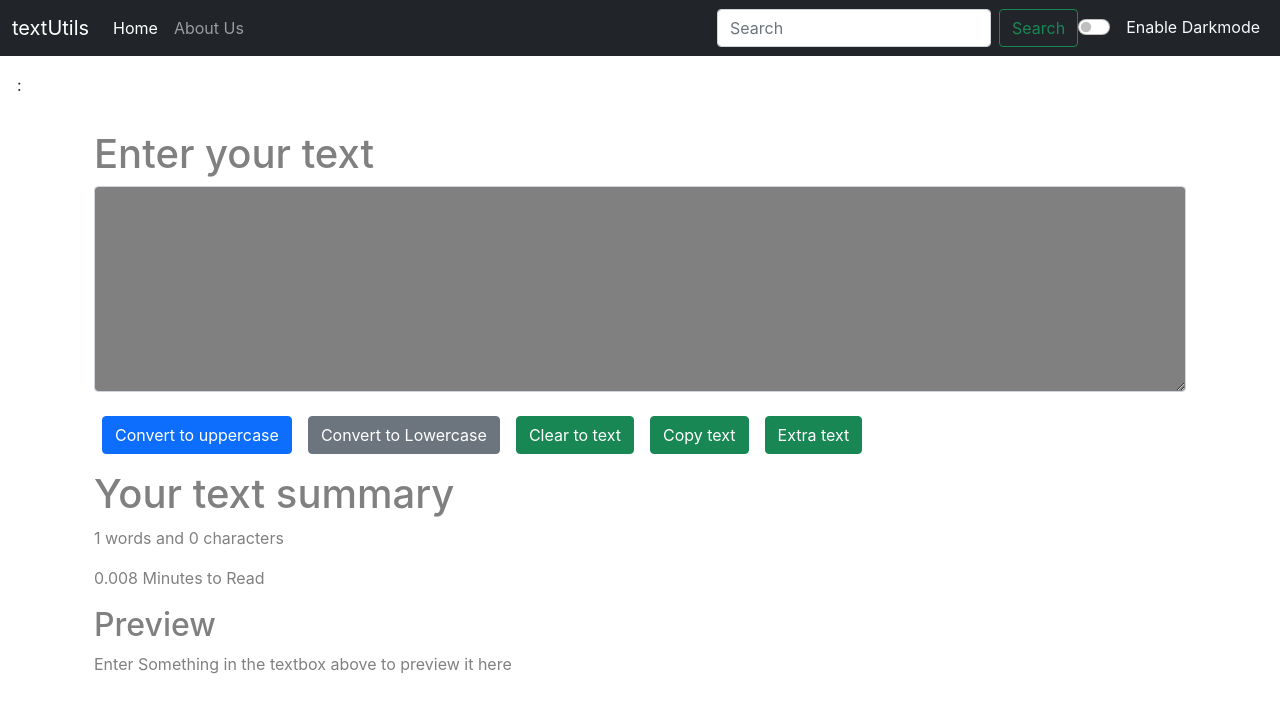
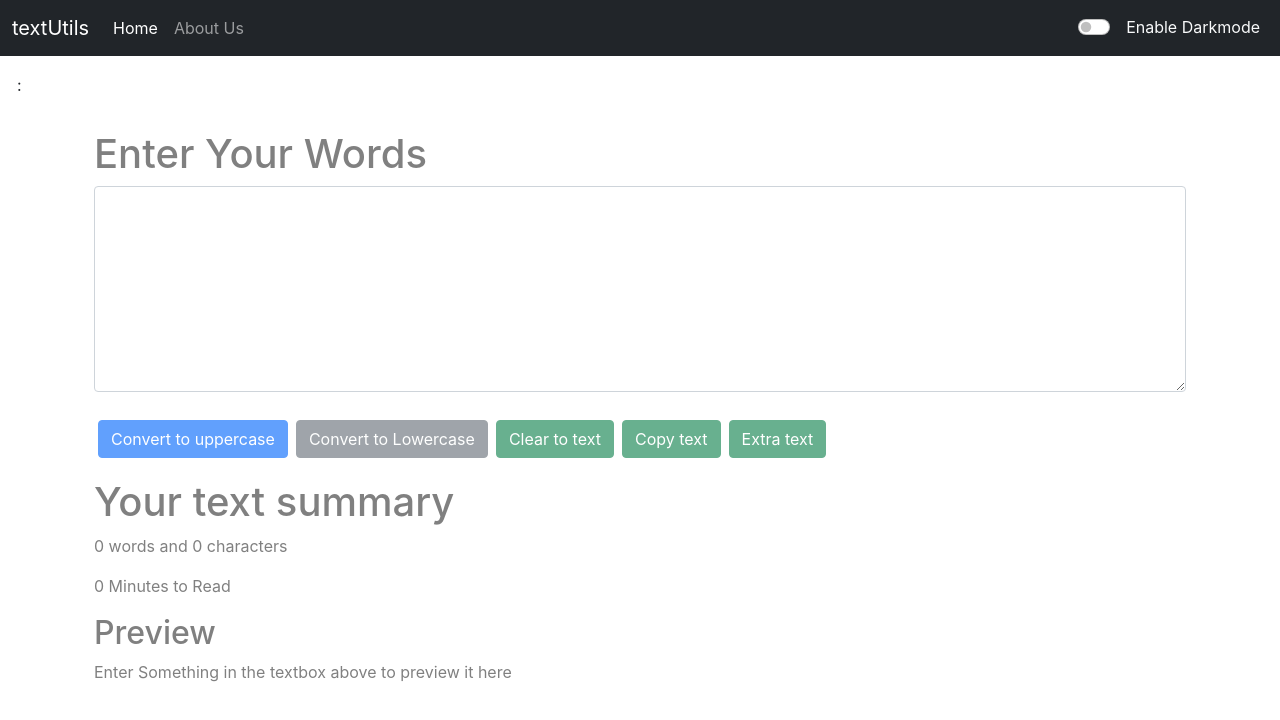
Before and after one commit to vinay007kumar/Library_Management_Project, a React (Vite) app in the folder reactjs/day1/day1/: page / in a window 1280 px wide. Shown: the top 720 px of the page. Built offline with nearby package versions, Linux system fonts and the light colour scheme.

Commit message:
update textutils

```diff
--- a/reactjs/day1/day1/index.html
+++ b/reactjs/day1/day1/index.html
@@ -3,10 +3,10 @@
   <head>
     <meta charset="UTF-8" />
     <link rel="icon" type="image/svg+xml" href="./ms-icon-144x144.png" />
-    <meta name="viewport" content="TextUtiles is a utility which can be use manipulite your text in the way want" />
+    <meta name="viewport" content="TextUtiles is a utility which can be use for upper case lower case remove extra spaces and copy text clear text as well as converter texr character manipulite your text in the way want" />
      <!-- Bootstrap CSS -->
      <link href="https://cdn.jsdelivr.net/npm/bootstrap@5.1.3/dist/css/bootstrap.min.css" rel="stylesheet" integrity="sha384-1BmE4kWBq78iYhFldvKuhfTAU6auU8tT94WrHftjDbrCEXSU1oBoqyl2QvZ6jIW3" crossorigin="anonymous">
-    <title>TextUtiles-home</title>
+    <title>TextUtiles-word converter |character counter|uppercase and lowercase</title>
   </head>
   <body>
     <div id="root"></div>
--- a/reactjs/day1/day1/src/App.jsx
+++ b/reactjs/day1/day1/src/App.jsx
@@ -68,7 +68,7 @@ function App() {
 
       <Routes>
           <Route exact path="/about" element={<About/>}/>
-          <Route  exact path="/" element={<Textform shoAlertsss={shoAlertsss} heading="Enter your text" mode={mode} /> }>
+          <Route  exact path="/" element={<Textform shoAlertsss={shoAlertsss} heading="Enter Your Words" mode={mode} /> }>
 
           </Route>
           </Routes>
--- a/reactjs/day1/day1/src/Navbar.jsx
+++ b/reactjs/day1/day1/src/Navbar.jsx
@@ -19,11 +19,7 @@ export default function Navbar(props) {
           <Link className="nav-link" to="/about">{props.about}</Link>
         </li>
         </ul>
-      <form className="d-flex">
-        <input className="form-control me-2" type="search" placeholder="Search" aria-label="Search"/>
-        <button className="btn btn-outline-success" type="submit">Search</button>
 
-      </form>
 
       <div className={`form-check form-switch text-${props.mode ==='light'?'dark':'light'}`}>
   <input className="form-check-input" onClick={props.toggleMode} type="checkbox" role="switch" id="flexSwitchCheckDefault"/>
--- a/reactjs/day1/day1/src/Textform.jsx
+++ b/reactjs/day1/day1/src/Textform.jsx
@@ -1,6 +1,7 @@
 import React, { useState }  from 'react'
 
 export default function Textform(props) {
+
     const handleUpclick = ()=> {                    //arrow Function
         // console.log("Upercase was click" +text)
         let newText =text.toUpperCase();
@@ -48,19 +49,19 @@ props.shoAlertsss("ExtraSpace ","success")
     return (
   <>
 <div className= "my-3 container" style={{color:props.mode==='light'?'gray':'gray'}}>
-<h1>{props.heading}</h1>
+<h1 className='mb-2'>{props.heading}</h1>
 
-<textarea className="form-control" value={text} onChange={handleonchange} style={{backgroundColor:props.mode==='light'?'white':'gray', color:props.mode==='dark'?'white':'black'}} id="mytext" rows="8"></textarea><br />
-<button className="btn btn-primary mx-2"onClick={handleUpclick}>Convert to uppercase</button>
-<button className="btn btn-secondary mx-2"onClick={ handleLoclick }>Convert to Lowercase</button>
-<button className="btn btn-success mx-2" onClick={handleclearclick}>Clear to text</button>
-<button className="btn btn-success mx-2" onClick={handlecopy}>Copy text</button>
-<button className="btn btn-success mx-2" onClick={handleExtraspace}>Extra text</button>
+<textarea className="form-control" value={text} onChange={handleonchange} style={{backgroundColor:props.mode==='dark'?'white':'#5cada6', color:props.mode==='dark'?'white':'black'}} id="mytext" rows="8"></textarea><br />
+<button disabled={text.length===0}className="btn btn-primary mx-1 my-1"onClick={handleUpclick}>Convert to uppercase</button>
+<button disabled={text.length===0}className="btn btn-secondary mx-1 my-1"onClick={ handleLoclick }>Convert to Lowercase</button>
+<button disabled={text.length===0}className="btn btn-success mx-1 my-1" onClick={handleclearclick}>Clear to text</button>
+<button disabled={text.length===0}className="btn btn-success mx-1 my-1" onClick={handlecopy}>Copy text</button>
+<button disabled={text.length===0}className="btn btn-success mx-1 my-1" onClick={handleExtraspace}>Extra text</button>
 </div>
 <div className="container my-3" style={{color:props.mode==='light'?'gray':'gray'}} >
 <h1>Your text summary</h1>
-<p>{text.split(" ").length} words and {text.length} characters</p>
-<p>{0.008* text.split(" ").length} Minutes to Read</p>
+<p>{text.split(" ").filter((element)=>{return element.length!==0}).length} words and {text.length} characters</p>
+<p>{0.008* text.split(" ").filter((element)=>{return element.length!==0}).length} Minutes to Read</p>
 <h2>Preview</h2>
 <p>{text.length>0?text:"Enter Something in the textbox above to preview it here"}</p>
 </div>
```
